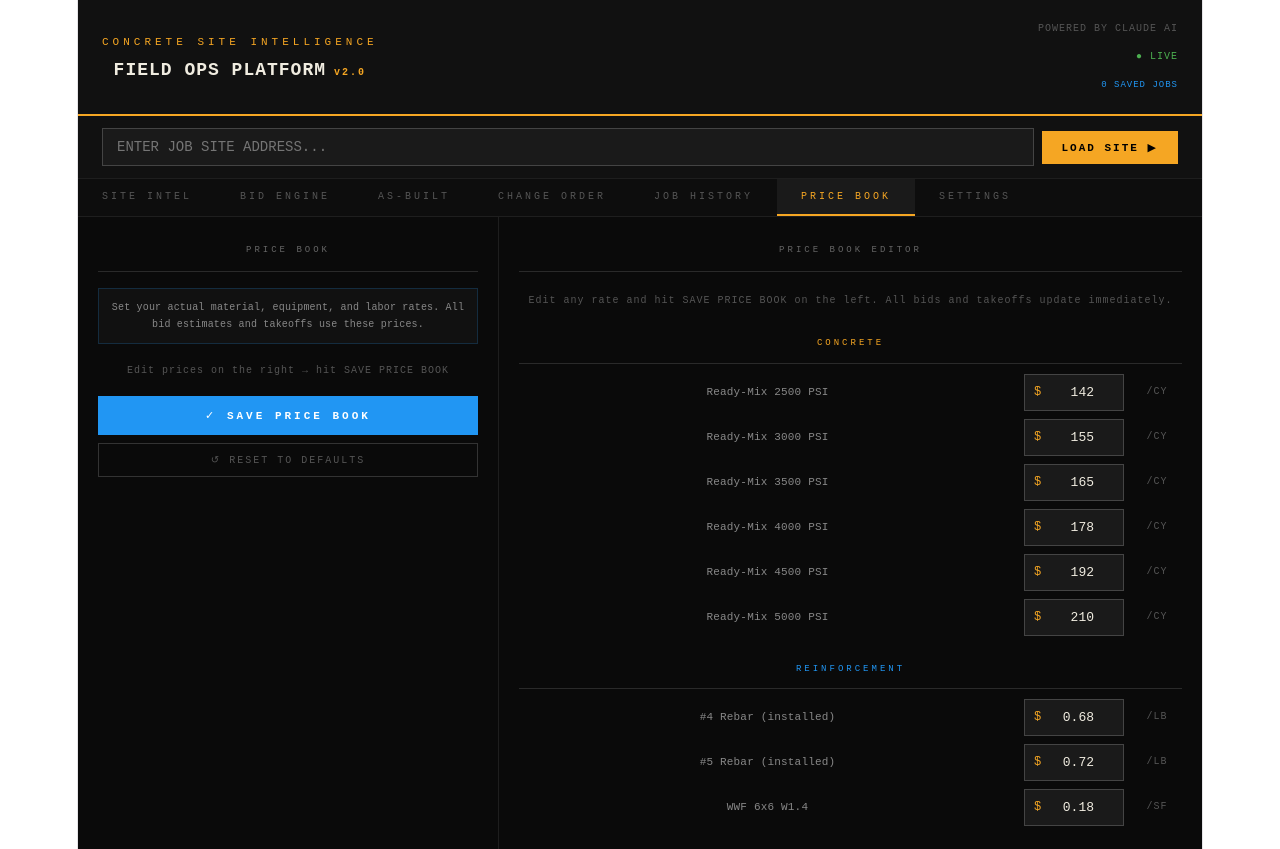
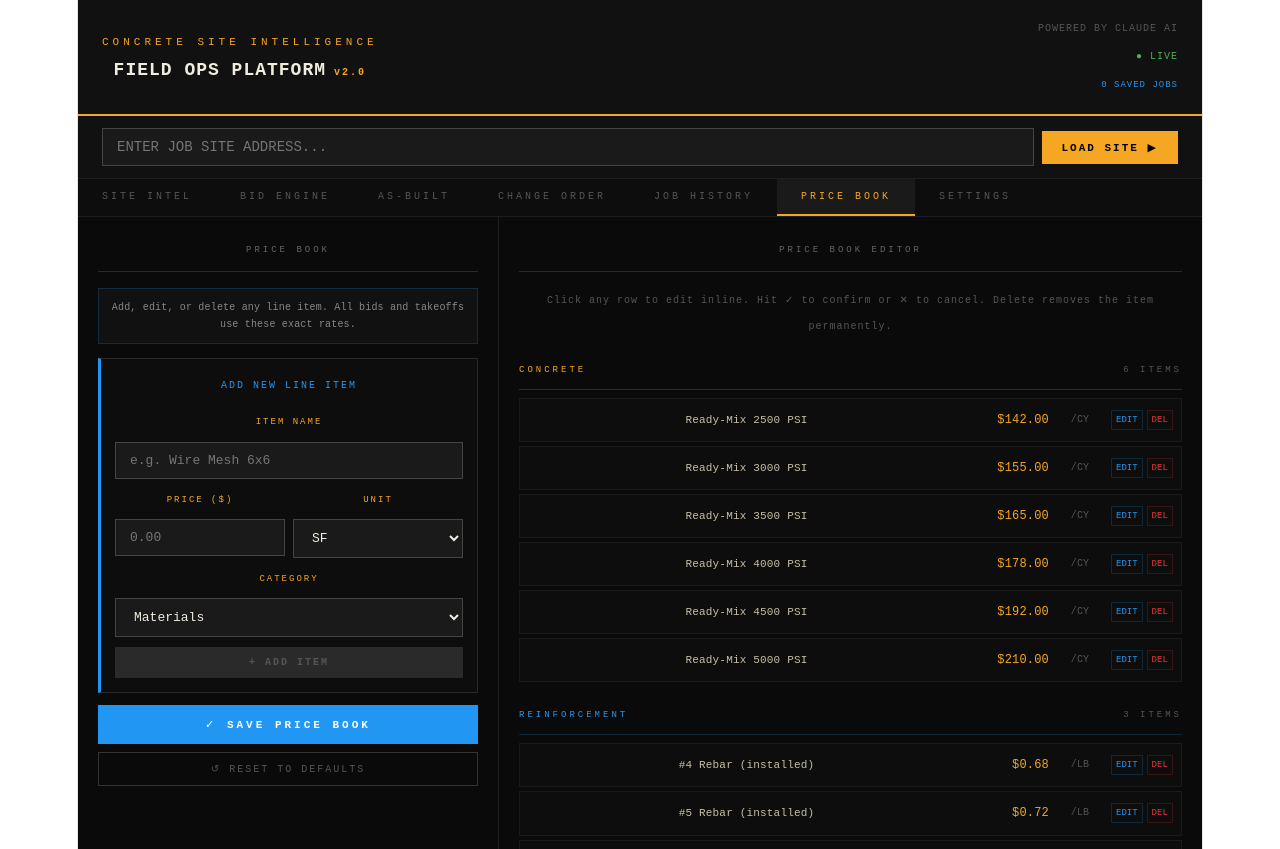
Before and after one commit to thompsonab10-ai/Concrete-Intel, a React (Vite) app: page / in a window 1280 px wide. Both pictures are taken after a click on the button "PRICE BOOK". Built offline with nearby package versions, Linux system fonts and the light colour scheme.

Commit message:
price book full CRUD

```diff
--- a/src/App.jsx
+++ b/src/App.jsx
@@ -482,6 +482,8 @@ export default function ConcreteIntelTool() {
     Object.entries(DEFAULT_PRICES).forEach(([k, v]) => { p[k] = { ...v }; });
     return p;
   });
+  const [newPriceItem, setNewPriceItem] = useState({ label: "", price: "", unit: "SF", group: "Materials" });
+  const [editingPriceKey, setEditingPriceKey] = useState(null);
 
   const [jobInfo, setJobInfo] = useState({
     clientName: "", gcName: "", projectName: "", bidNumber: "", bidExpiry: "", poNumber: "",
@@ -1469,11 +1471,48 @@ Schedule Impact: ${coForm.scheduleImpact || "None anticipated"}`;
             <>
               <SectionLabel>PRICE BOOK</SectionLabel>
               <div style={{ background: "#111", border: "1px solid #2196f333", padding: "10px 12px", marginBottom: "14px", fontSize: "10px", color: "#888", lineHeight: "1.7" }}>
-                Set your actual material, equipment, and labor rates. All bid estimates and takeoffs use these prices.
-              </div>
-              <div style={{ color: "#555", fontSize: "10px", letterSpacing: "1px", marginBottom: "12px" }}>
-                Edit prices on the right → hit SAVE PRICE BOOK
-              </div>
+                Add, edit, or delete any line item. All bids and takeoffs use these exact rates.
+              </div>
+
+              {/* Add new item form */}
+              <div style={{ background: "#0d0d0d", border: "1px solid #2a2a2a", borderLeft: "3px solid #2196f3", padding: "14px", marginBottom: "12px" }}>
+                <div style={{ ...labelStyle, color: "#2196f3", marginBottom: "10px" }}>ADD NEW LINE ITEM</div>
+                <div style={{ marginBottom: "8px" }}>
+                  <label style={{ ...labelStyle, fontSize: "9px" }}>ITEM NAME</label>
+                  <input style={inputStyle} placeholder="e.g. Wire Mesh 6x6" value={newPriceItem.label} onChange={e => setNewPriceItem({ ...newPriceItem, label: e.target.value })} />
+                </div>
+                <div style={{ display: "grid", gridTemplateColumns: "1fr 1fr", gap: "8px", marginBottom: "8px" }}>
+                  <div>
+                    <label style={{ ...labelStyle, fontSize: "9px" }}>PRICE ($)</label>
+                    <input style={inputStyle} type="number" step="0.01" placeholder="0.00" value={newPriceItem.price} onChange={e => setNewPriceItem({ ...newPriceItem, price: e.target.value })} />
+                  </div>
+                  <div>
+                    <label style={{ ...labelStyle, fontSize: "9px" }}>UNIT</label>
+                    <select style={inputStyle} value={newPriceItem.unit} onChange={e => setNewPriceItem({ ...newPriceItem, unit: e.target.value })}>
+                      {["SF", "CY", "LF", "LB", "EA", "DAY", "HR", "TON", "GAL", "LS"].map(u => <option key={u} value={u}>{u}</option>)}
+                    </select>
+                  </div>
+                </div>
+                <div style={{ marginBottom: "10px" }}>
+                  <label style={{ ...labelStyle, fontSize: "9px" }}>CATEGORY</label>
+                  <select style={inputStyle} value={newPriceItem.group} onChange={e => setNewPriceItem({ ...newPriceItem, group: e.target.value })}>
+                    {[...new Set(Object.values(prices).map(p => p.group)), "Custom"].map(g => <option key={g} value={g}>{g}</option>)}
+                  </select>
+                </div>
+                <button onClick={() => {
+                  if (!newPriceItem.label || !newPriceItem.price) return;
+                  const key = `custom_${Date.now()}`;
+                  const updated = { ...prices, [key]: { label: newPriceItem.label, price: parseFloat(newPriceItem.price), unit: newPriceItem.unit, group: newPriceItem.group } };
+                  savePrices(updated);
+                  setNewPriceItem({ label: "", price: "", unit: "SF", group: "Materials" });
+                }} style={{
+                  width: "100%", background: newPriceItem.label && newPriceItem.price ? "#2196f3" : "#2a2a2a",
+                  color: newPriceItem.label && newPriceItem.price ? "#fff" : "#555",
+                  border: "none", padding: "10px", fontFamily: "'Courier New', monospace",
+                  fontSize: "10px", letterSpacing: "2px", fontWeight: "bold", cursor: newPriceItem.label && newPriceItem.price ? "pointer" : "not-allowed",
+                }}>+ ADD ITEM</button>
+              </div>
+
               <button onClick={() => savePrices({ ...prices })} style={{
                 width: "100%", background: "#2196f3", color: "#fff", border: "none", padding: "13px",
                 fontFamily: "'Courier New', monospace", fontSize: "11px", letterSpacing: "3px", fontWeight: "bold", cursor: "pointer", marginBottom: "8px",
@@ -1646,41 +1685,79 @@ Schedule Impact: ${coForm.scheduleImpact || "None anticipated"}`;
             <>
               <SectionLabel>PRICE BOOK EDITOR</SectionLabel>
               <div style={{ fontSize: "10px", color: "#555", letterSpacing: "1px", marginBottom: "16px" }}>
-                Edit any rate and hit SAVE PRICE BOOK on the left. All bids and takeoffs update immediately.
-              </div>
-              {["Concrete", "Reinforcement", "Materials", "Equipment", "Labor"].map(group => {
+                Click any row to edit inline. Hit ✓ to confirm or ✕ to cancel. Delete removes the item permanently.
+              </div>
+
+              {/* Group the items */}
+              {[...new Set(Object.values(prices).map(p => p.group))].map(group => {
                 const groupItems = Object.entries(prices).filter(([, v]) => v.group === group);
+                if (!groupItems.length) return null;
+                const groupColors = { Concrete: "#f5a623", Reinforcement: "#2196f3", Materials: "#4caf50", Equipment: "#9c27b0", Labor: "#e53935", Custom: "#00bcd4" };
+                const color = groupColors[group] || "#888";
                 return (
                   <div key={group} style={{ marginBottom: "20px" }}>
-                    <div style={{ fontSize: "9px", letterSpacing: "3px", color: group === "Labor" ? "#e53935" : group === "Equipment" ? "#9c27b0" : group === "Concrete" ? "#f5a623" : "#2196f3", marginBottom: "10px", borderBottom: "1px solid #2a2a2a", paddingBottom: "6px" }}>
-                      {group.toUpperCase()}
+                    <div style={{ fontSize: "9px", letterSpacing: "3px", color, marginBottom: "8px", borderBottom: `1px solid ${color}33`, paddingBottom: "6px", display: "flex", justifyContent: "space-between", alignItems: "center" }}>
+                      <span>{group.toUpperCase()}</span>
+                      <span style={{ color: "#555", fontSize: "9px" }}>{groupItems.length} ITEMS</span>
                     </div>
+
                     {groupItems.map(([key, item]) => (
-                      <div key={key} style={{ display: "grid", gridTemplateColumns: "2fr 100px 50px", gap: "8px", alignItems: "center", marginBottom: "8px" }}>
-                        <div style={{ fontSize: "11px", color: "#888" }}>{item.label}</div>
-                        <div style={{ position: "relative" }}>
-                          <span style={{ position: "absolute", left: "10px", top: "50%", transform: "translateY(-50%)", color: "#f5a623", fontSize: "12px" }}>$</span>
-                          <input
-                            style={{ ...inputStyle, paddingLeft: "22px", fontSize: "13px", textAlign: "right" }}
-                            type="number"
-                            step="0.01"
-                            value={item.price}
-                            onChange={e => {
-                              const updated = { ...prices, [key]: { ...prices[key], price: parseFloat(e.target.value) || 0 } };
-                              setPrices(updated);
-                            }}
-                          />
+                      editingPriceKey === key ? (
+                        // Editing row
+                        <div key={key} style={{ background: "#1a1a2a", border: "1px solid #2196f3", padding: "10px", marginBottom: "6px" }}>
+                          <div style={{ display: "grid", gridTemplateColumns: "2fr 1fr 60px", gap: "6px", marginBottom: "6px" }}>
+                            <input style={{ ...inputStyle, fontSize: "12px" }} value={item.label}
+                              onChange={e => setPrices({ ...prices, [key]: { ...prices[key], label: e.target.value } })} />
+                            <div style={{ position: "relative" }}>
+                              <span style={{ position: "absolute", left: "8px", top: "50%", transform: "translateY(-50%)", color: "#f5a623", fontSize: "12px" }}>$</span>
+                              <input style={{ ...inputStyle, paddingLeft: "20px", fontSize: "12px", textAlign: "right" }} type="number" step="0.01" value={item.price}
+                                onChange={e => setPrices({ ...prices, [key]: { ...prices[key], price: parseFloat(e.target.value) || 0 } })} />
+                            </div>
+                            <select style={{ ...inputStyle, fontSize: "11px" }} value={item.unit}
+                              onChange={e => setPrices({ ...prices, [key]: { ...prices[key], unit: e.target.value } })}>
+                              {["SF", "CY", "LF", "LB", "EA", "DAY", "HR", "TON", "GAL", "LS"].map(u => <option key={u} value={u}>{u}</option>)}
+                            </select>
+                          </div>
+                          <div style={{ display: "grid", gridTemplateColumns: "1fr 1fr", gap: "6px" }}>
+                            <select style={{ ...inputStyle, fontSize: "11px" }} value={item.group}
+                              onChange={e => setPrices({ ...prices, [key]: { ...prices[key], group: e.target.value } })}>
+                              {[...new Set(Object.values(prices).map(p => p.group)), "Custom"].map(g => <option key={g} value={g}>{g}</option>)}
+                            </select>
+                            <div style={{ display: "flex", gap: "6px" }}>
+                              <button onClick={() => { savePrices({ ...prices }); setEditingPriceKey(null); }} style={{ flex: 1, background: "#4caf50", color: "#fff", border: "none", padding: "8px", fontFamily: "'Courier New', monospace", fontSize: "11px", cursor: "pointer" }}>✓ SAVE</button>
+                              <button onClick={() => setEditingPriceKey(null)} style={{ flex: 1, background: "transparent", color: "#888", border: "1px solid #333", padding: "8px", fontFamily: "'Courier New', monospace", fontSize: "11px", cursor: "pointer" }}>✕</button>
+                            </div>
+                          </div>
                         </div>
-                        <div style={{ fontSize: "10px", color: "#555", letterSpacing: "1px", textAlign: "center" }}>/{item.unit}</div>
-                      </div>
+                      ) : (
+                        // Display row
+                        <div key={key} style={{ display: "grid", gridTemplateColumns: "2fr 80px 50px 60px", gap: "6px", alignItems: "center", marginBottom: "4px", padding: "8px 10px", background: "#0d0d0d", border: "1px solid #1a1a1a" }}
+                          onMouseEnter={e => e.currentTarget.style.borderColor = "#2a2a2a"}
+                          onMouseLeave={e => e.currentTarget.style.borderColor = "#1a1a1a"}>
+                          <div style={{ fontSize: "11px", color: "#c8bfa8" }}>{item.label}</div>
+                          <div style={{ fontSize: "12px", color: "#f5a623", textAlign: "right", fontFamily: "'Courier New', monospace" }}>${item.price.toLocaleString("en-US", { minimumFractionDigits: 2, maximumFractionDigits: 2 })}</div>
+                          <div style={{ fontSize: "10px", color: "#555", textAlign: "center" }}>/{item.unit}</div>
+                          <div style={{ display: "flex", gap: "4px" }}>
+                            <button onClick={() => setEditingPriceKey(key)} style={{ flex: 1, background: "transparent", color: "#2196f3", border: "1px solid #2196f333", padding: "4px", fontFamily: "'Courier New', monospace", fontSize: "9px", cursor: "pointer" }}>EDIT</button>
+                            <button onClick={() => {
+                              if (window.confirm(`Delete "${item.label}"?`)) {
+                                const updated = { ...prices };
+                                delete updated[key];
+                                savePrices(updated);
+                              }
+                            }} style={{ flex: 1, background: "transparent", color: "#e53935", border: "1px solid #e5393533", padding: "4px", fontFamily: "'Courier New', monospace", fontSize: "9px", cursor: "pointer" }}>DEL</button>
+                          </div>
+                        </div>
+                      )
                     ))}
                   </div>
                 );
               })}
+
               <div style={{ background: "#111", border: "1px solid #2196f333", padding: "12px", fontSize: "10px", color: "#555", marginTop: "8px", lineHeight: "1.7" }}>
                 → Changes apply to all new bids immediately after saving<br/>
-                → Saved rates persist across sessions<br/>
-                → Reset to defaults restores 2025 market reference rates
+                → Custom items persist across sessions<br/>
+                → Reset to defaults removes all custom items
               </div>
             </>
           )}
```
